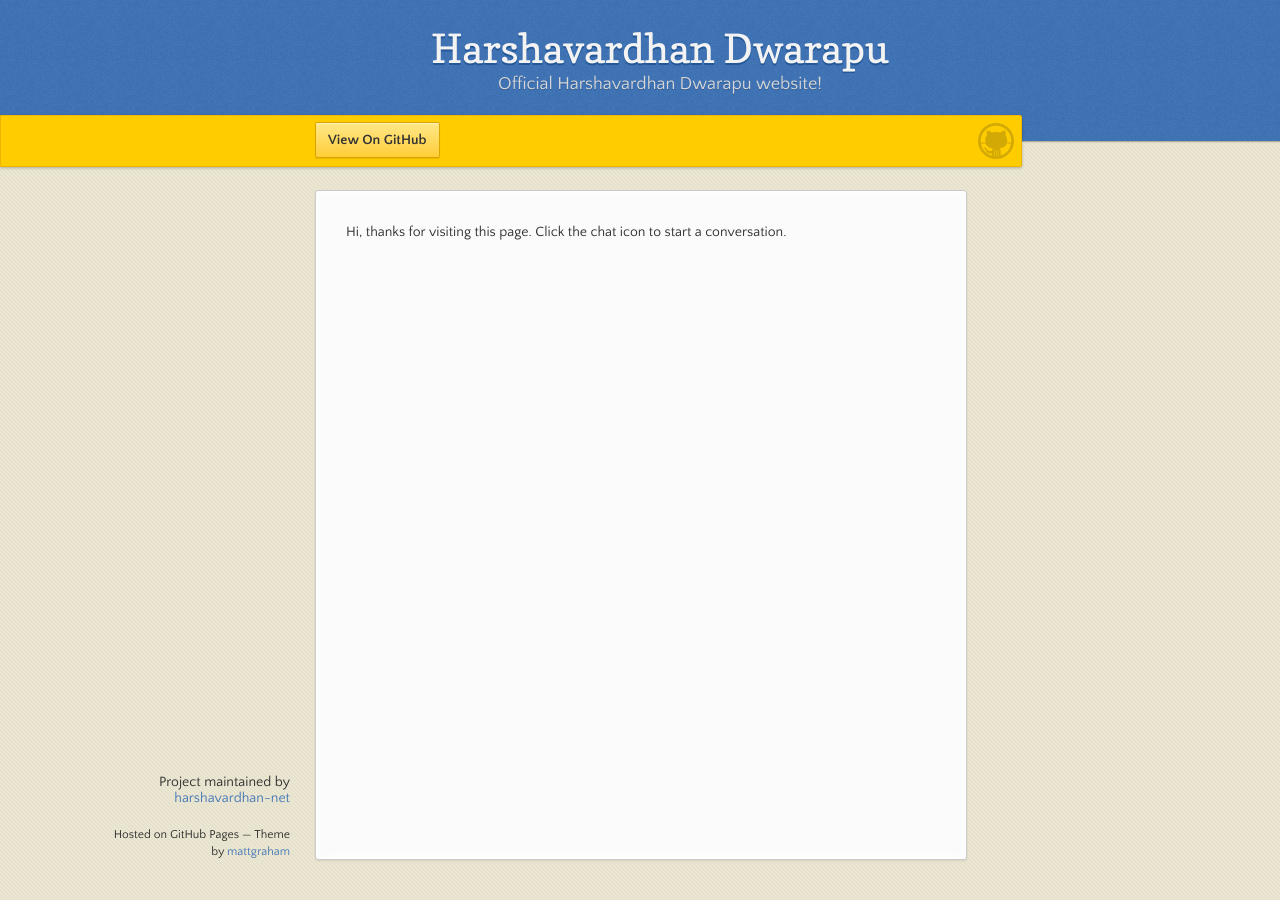
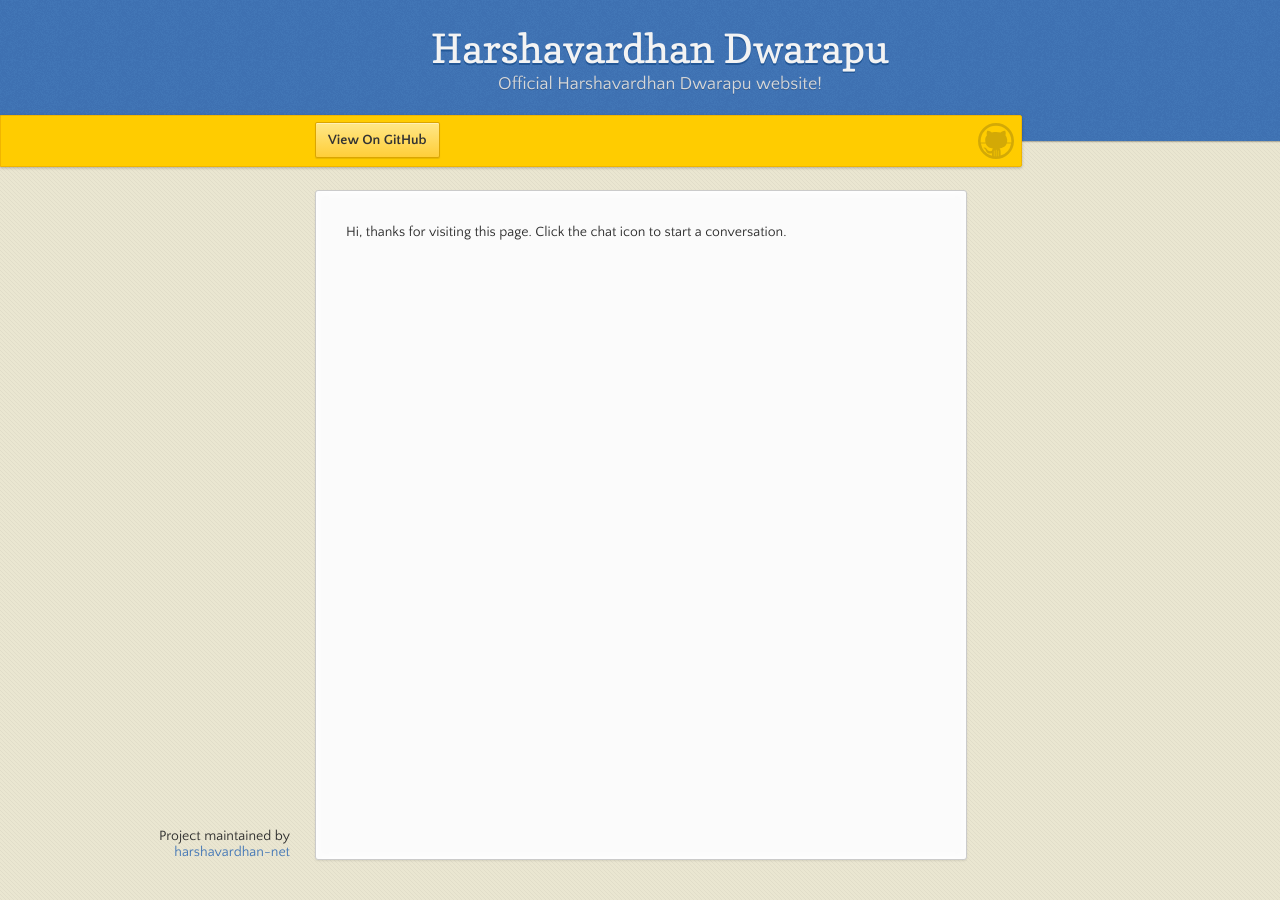
Before and after one commit to harshavardhan-net/harshavardhan-net, a Jekyll site: the page built from index.md, in a window 1280 px wide. Built offline with Jekyll 4.4.1, drawn with Linux system fonts in a browser that asks for light colours.

Commit message:
Setting up page

```diff
--- a/_layouts/default.html
+++ b/_layouts/default.html
@@ -49,7 +49,6 @@
         {% if site.github.is_project_page %}
           <p>Project maintained by <a href="{{ site.github.owner_url }}">{{ site.github.owner_name }}</a></p>
         {% endif %}
-        <p><small>Hosted on GitHub Pages &mdash; Theme by <a href="https://twitter.com/mattgraham">mattgraham</a></small></p>
         <!--Use the below code snippet to provide real time updates to the live chat plugin without the need of copying and paste each time to your website when changes are made via PBX-->
 <call-us-selector phonesystem-url="https://1642.3cx.cloud" party="harshavardhandwarapu"></call-us-selector>
 
```
